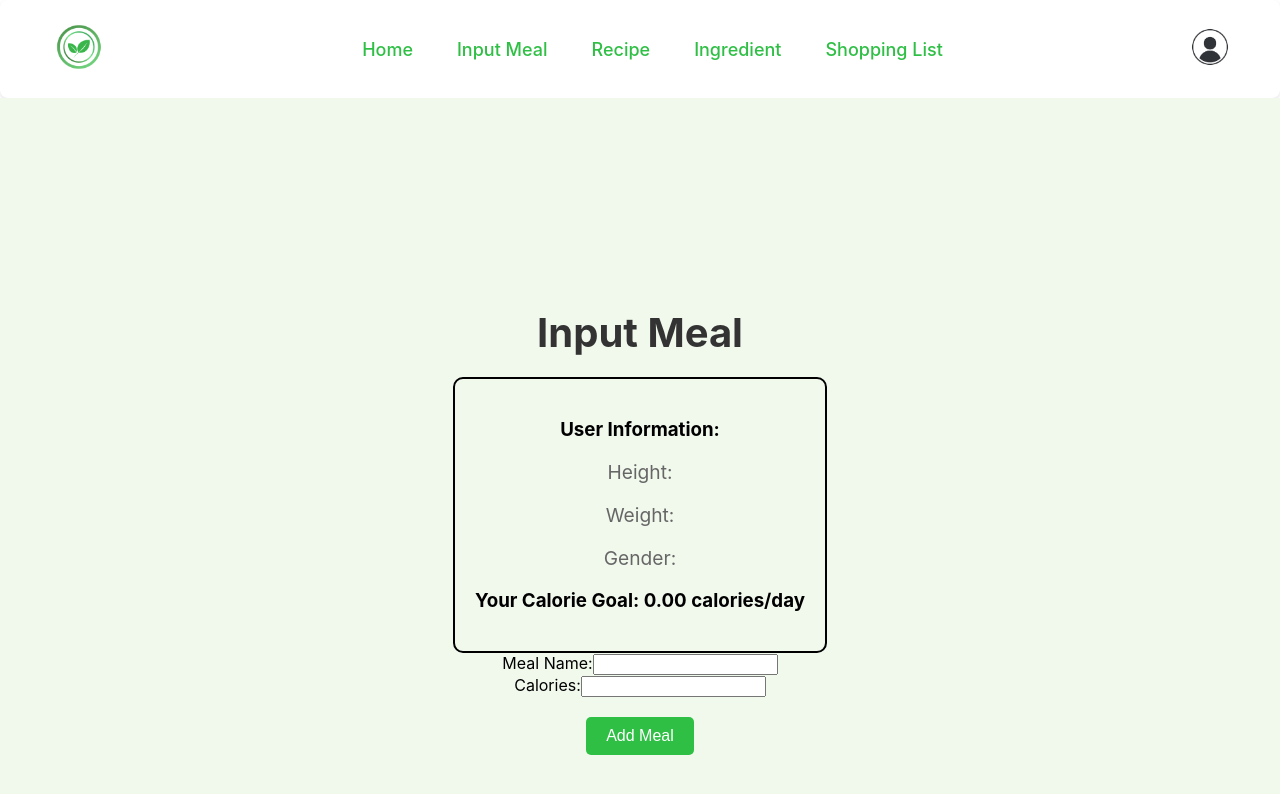
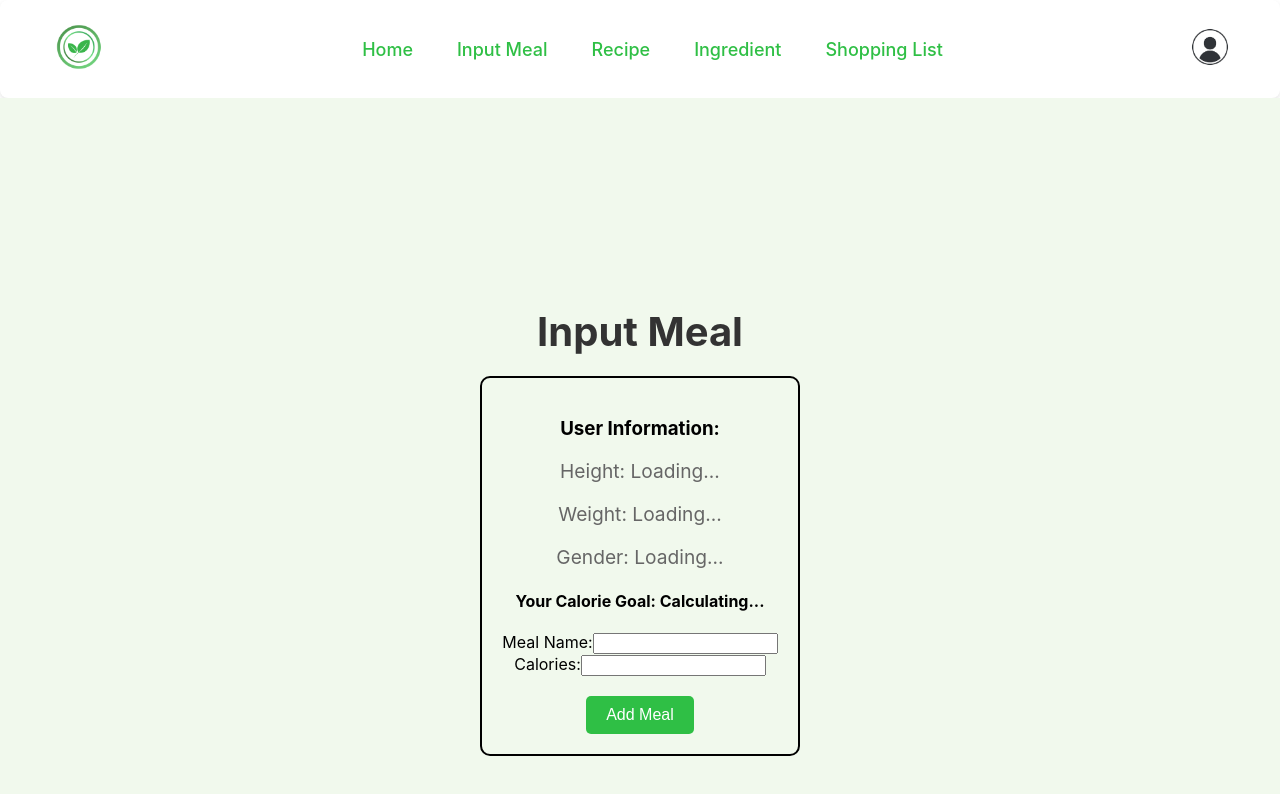
Before and after one commit to The-Feast-Finders/CS2340R_GreenPlate, a React (Create React App) app in the folder gp/: page /input-meal in a window 1280 px wide. Shown: the top 794 px of the page. Built offline with nearby package versions, Linux system fonts and the light colour scheme; no server answers.

Commit message:
Fixed calorie count functionality and only graphs are missing

```diff
--- a/gp/src/components/UserInfo.jsx
+++ b/gp/src/components/UserInfo.jsx
@@ -1,42 +1,61 @@
 import React, { useEffect, useState } from 'react';
-import '../pages/styles/UserInfo.css'; // Import CSS for styling
-import { getFirestore, doc, getDoc } from 'firebase/firestore';//necessary for read, write,listen, and query
-import { getAuth } from 'firebase/auth'; //needed to identify current user
+import '../pages/styles/UserInfo.css';
+import { getFirestore, doc, getDoc } from 'firebase/firestore';
+import { getAuth } from 'firebase/auth';
 
-const UserInfo = () => { //starting main functional component
-  const [userInfo, setUserInfo] = useState({ height: '', weight: '', gender: '' }); //initializing user info with default empty string
-  const auth = getAuth(); //initialie instance to acces curr users state
-  const db = getFirestore(); // initialize database instance to fetch data
+const UserInfo = () => {
+    const [userInfo, setUserInfo] = useState({ height: '', weight: '', gender: '' });
+    const [userBMR, setUserBMR] = useState(null);
 
-  useEffect(() => { // used to execute side effect component
-    const fetchUserInfo = async () => { //asynchronous to fetch curr users info from firebase
-      const user = auth.currentUser; // sets user = curr user signed in
-      if (user) { //checks if there is a current user
-        const docRef = doc(db, "users", user.uid); // Reference to the user's document
-        const docSnap = await getDoc(docRef); // fetches curr "snapshot" of state
+    const auth = getAuth();
+    const db = getFirestore();
 
-        if (docSnap.exists()) { // checks if doc exists
-          setUserInfo(docSnap.data()); // if it does, update UserInfo state with the data
-        } else { //else
-          console.log("No such document!"); //message indicating document does not exist
+    useEffect(() => {
+        const fetchUserInfo = async () => {
+            const user = auth.currentUser;
+            if (user) {
+                const docRef = doc(db, "users", user.uid);
+                const docSnap = await getDoc(docRef);
+
+                if (docSnap.exists()) {
+                    const userData = docSnap.data();
+                    if (userData.weight && userData.height && userData.gender) {
+                        setUserInfo(userData);
+                        setUserBMR(calculateBMR(userData.weight, userData.height, userData.gender));
+                    } else {
+                        console.log("Incomplete user data!");
+                    }
+                } else {
+                    console.log("No such document!");
+                }
+            }
+        };
+
+        fetchUserInfo();
+    }, [auth, db]);
+
+    const calculateBMR = (weight, height, gender) => {
+        if (!weight || !height || !gender) {
+            return null; // Return null if any of the values is missing or invalid
         }
-      }
+        let BMR = 0;
+        if (gender === 'male') {
+            BMR = 13.397 * weight + 4.799 * height - 136.248 + 88.362;
+        } else if (gender === 'female') {
+            BMR = 9.247 * weight + 3.098 * height - 103.92 + 447.593;
+        }
+        return BMR.toFixed(2);
     };
 
-    fetchUserInfo(); //executes fetching process
-  }, [auth, db]); //code will re run if any of these change
-
-  return ( //starts return
-    <div className="UserInfo"> {/* div element of class UserInfo */}
-      <h3>User Information:</h3> {/* header*/}
-      <p>Height: {userInfo.height}</p> {/* displays info*/}
-      <p>Weight: {userInfo.weight}</p> {/* displays info*/}
-      <p>Gender: {userInfo.gender}</p> {/* displays info*/}
-    </div>
-  );
+    return (
+        <div className="UserInfo">
+            <h3>User Information:</h3>
+            <p>Height: {userInfo.height || 'Loading...'}</p>
+            <p>Weight: {userInfo.weight || 'Loading...'}</p>
+            <p>Gender: {userInfo.gender || 'Loading...'}</p>
+            <h4>Your Calorie Goal: {userBMR ? `${userBMR} calories/day` : 'Calculating...'}</h4>
+        </div>
+    );
 };
 
 export default UserInfo;
-
-//Men: BMR = 13.397W + 4.799H - 136.248 + 88.362
-//Women: BMR = 9.247W + 3.098H - 103.92 + 447.593
--- a/gp/src/pages/InputMealPage.jsx
+++ b/gp/src/pages/InputMealPage.jsx
@@ -1,64 +1,19 @@
-import React, { useEffect, useState } from 'react';
+import React from 'react';
 import NavigationBar from '../components/NavigationBar';
 import UserInfo from '../components/UserInfo';
+import InputMeal from '../components/InputMeal';
 import './styles/InputMeal.css';
-import { getAuth, onAuthStateChanged } from 'firebase/auth';
-import { getFirestore, doc, getDoc, Timestamp } from 'firebase/firestore';
-import InputMeal from '../components/InputMeal';
 
 const InputMealPage = () => {
-    const [user, setUser] = useState(null);
-    const [userData, setUserData] = useState({});
-
-
-    useEffect(() => {
-        const auth = getAuth();
-        onAuthStateChanged(auth, async (currentUser) => {
-            setUser(currentUser);
-            if (currentUser) {
-                await fetchUserData(currentUser.uid);
-            }
-        });
-    }, []);
-
-    const fetchUserData = async (uid) => {
-        const db = getFirestore();
-        const userRef = doc(db, 'users', uid);
-        try {
-            const docSnap = await getDoc(userRef);
-            if (docSnap.exists()) {
-                setUserData(docSnap.data());
-            } else {
-                console.log('No such document!');
-            }
-        } catch (error) {
-            console.error('Error fetching user data:', error);
-        }
-    };
-
-    const calculateBMR = (weight, height, gender) => {
-        let BMR = 0;
-        if (gender === 'Male') {
-          BMR = 13.397 * weight + 4.799 * height - 136.248 + 88.362;
-        } else if (gender === 'Female') {
-          BMR = 9.247 * weight + 3.098 * height - 103.92 + 447.593;
-        }
-        return BMR.toFixed(2);
-    };
-
-    const userBMR = userData ? calculateBMR(userData.weight, userData.height, userData.gender) : 0;
-
     return (
         <div>
             <NavigationBar />
             <div className='frame'>
                 <h1>Input Meal</h1>
-
                 <div className='container'>
-                    <UserInfo userData={userData} /> {/* Pass userData as props */}
-                    <h3>Your Calorie Goal: {userBMR} calories/day</h3>
+                    <UserInfo /> {/* Renders user information along with the BMR */}
+                    <InputMeal /> {/* Component for inputting meals */}
                 </div>
-            <InputMeal />
             </div>
         </div>
     );
```
